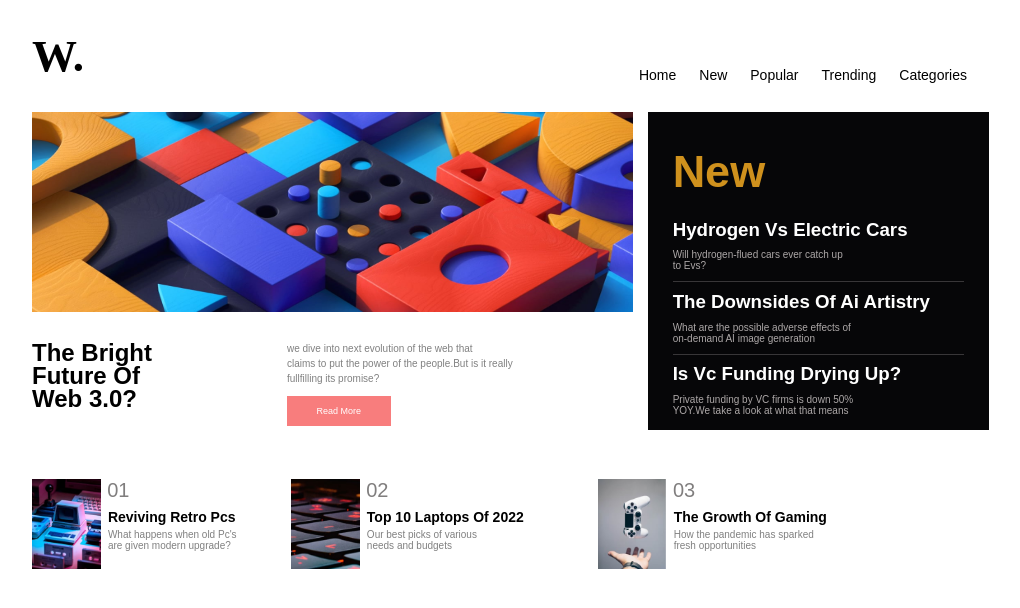
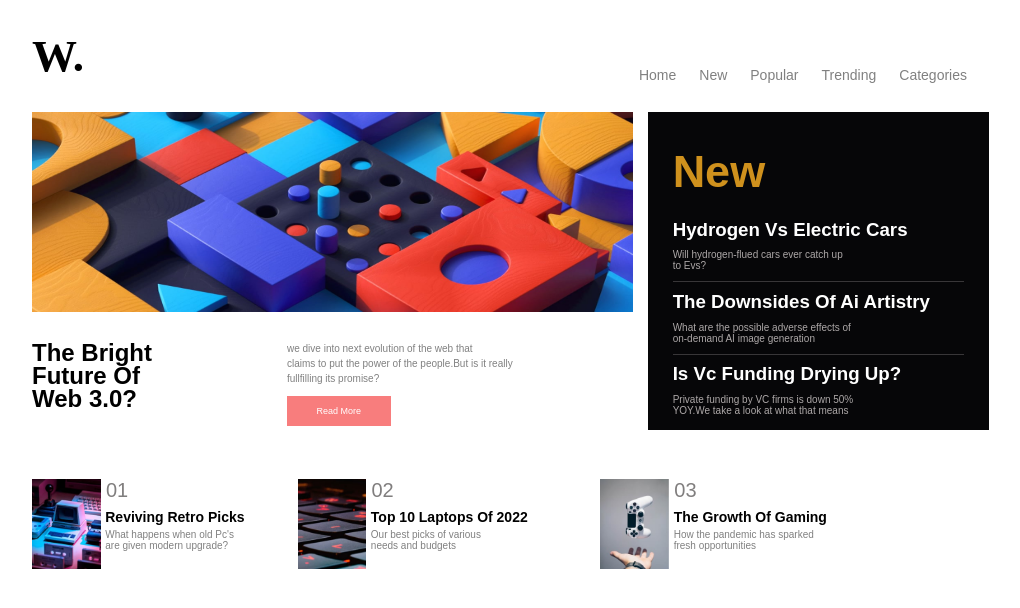
Before and after one commit to jabo-arnold-landry/news-blog-work, a plain HTML site: page index.html in a window 1280 px wide. Shown: the whole page, without its empty margins (118-1138 px from the left). Drawn offline with Linux system fonts and the light colour scheme.

Commit message:
done ✔

```diff
--- a/index.html
+++ b/index.html
@@ -59,7 +59,7 @@
         <img src="laptop.jpg" alt="laptop">
         <span>01</span>
         <div class="contents">
-            <h2>reviving retro pcs</h2>
+            <h2>reviving retro picks</h2>
             <p>
                 What happens when old Pc's <br>
                 are given modern upgrade?
--- a/style1.css
+++ b/style1.css
@@ -17,7 +17,7 @@ h1{
     text-transform: capitalize;
     font-size: 14px;
     font-family: sans-serif;
-    color: black;
+    color: grey;
 }
 .body{
     display: grid;
```
